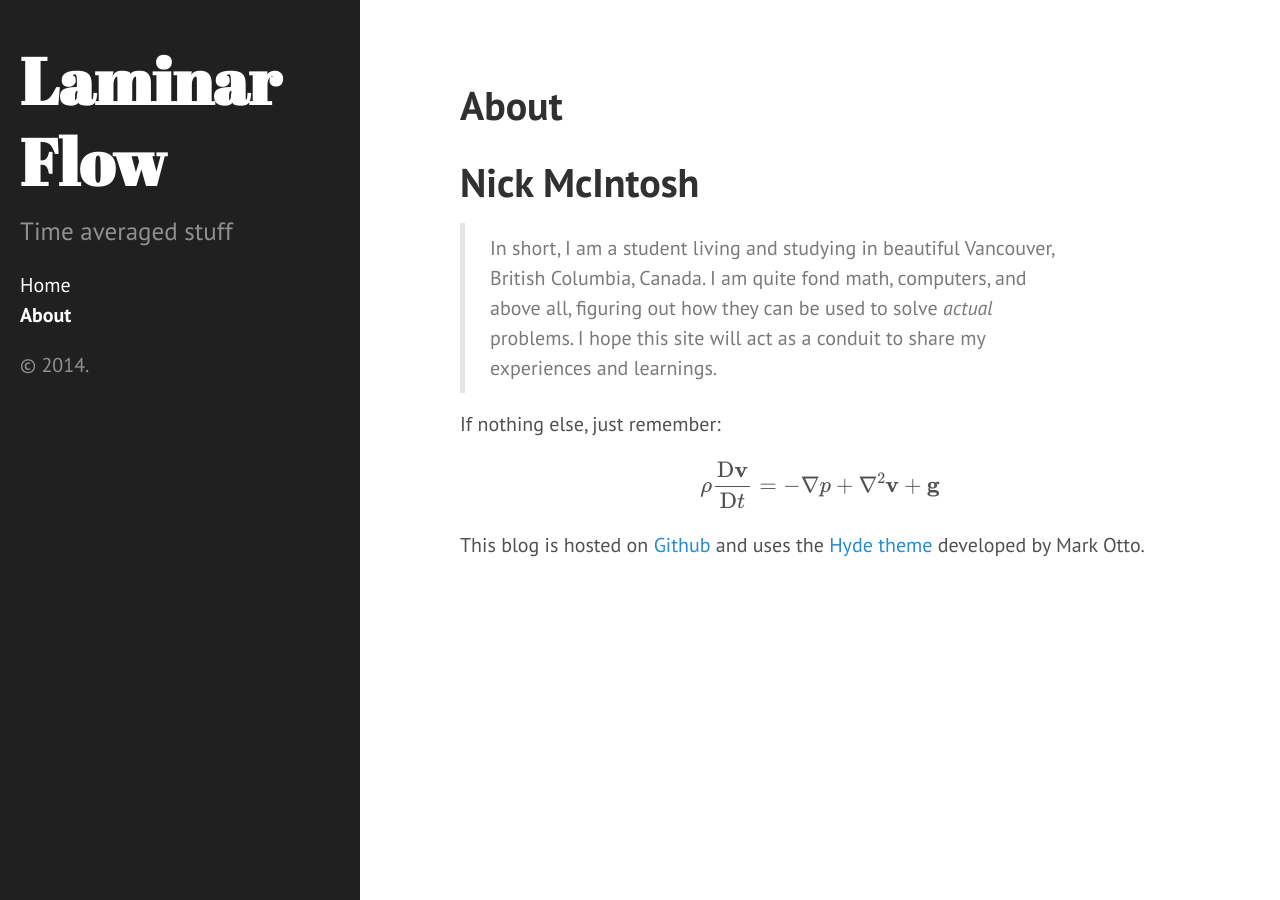
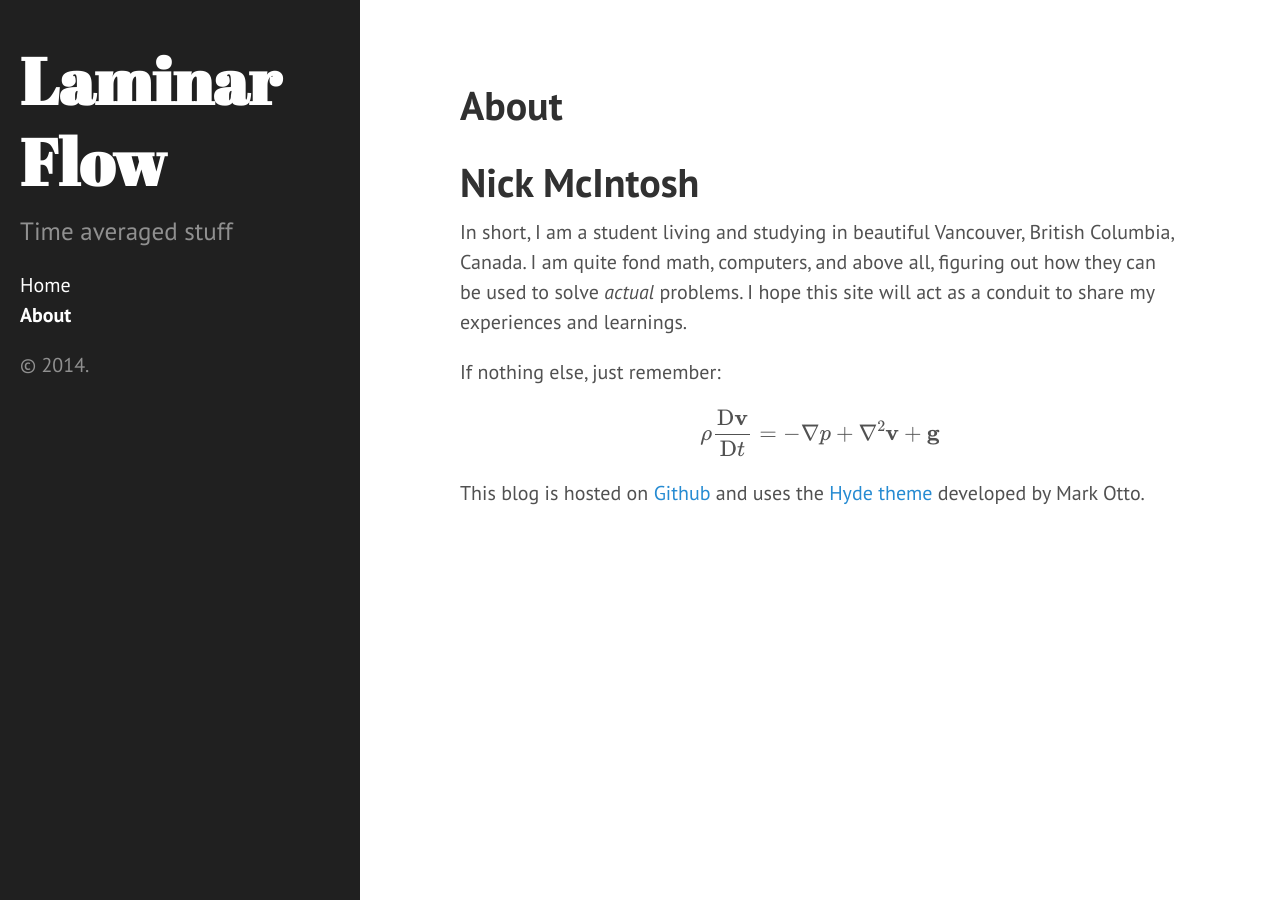
Before and after one commit to nmcintosh/nmcintosh.github.io, a Jekyll site: the page built from about.md, in a window 1280 px wide. Built offline with Jekyll 4.4.1, drawn with Linux system fonts in a browser that asks for light colours; formulas are drawn with MathJax 3.

Commit message:
aligned text

```diff
--- a/about.md
+++ b/about.md
@@ -4,7 +4,7 @@
 ---
 # Nick McIntosh #
 
-> In short, I am a student living and studying in beautiful Vancouver, British Columbia, Canada. I am quite fond math, computers, 	and above all, figuring out how they can be used to solve *actual* problems. I hope this site will act as a conduit to share my experiences and learnings.
+In short, I am a student living and studying in beautiful Vancouver, British Columbia, Canada. I am quite fond math, computers, and above all, figuring out how they can be used to solve *actual* problems. I hope this site will act as a conduit to share my experiences and learnings.
 
 If nothing else, just remember:
 
```
